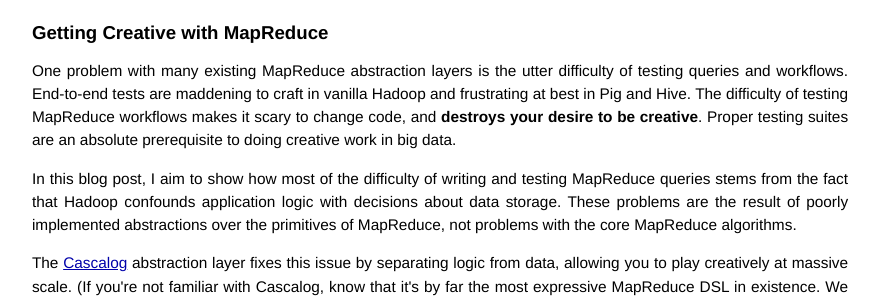
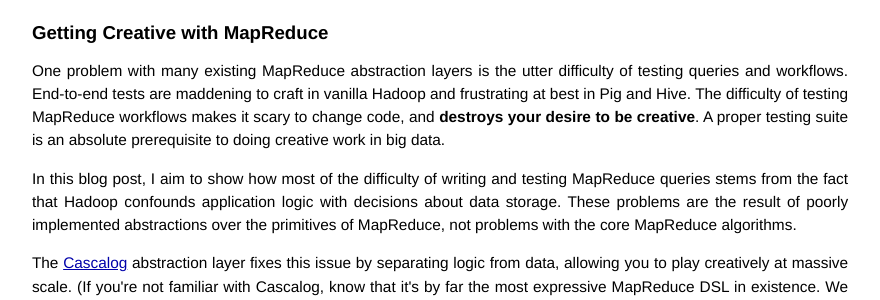
Before and after one commit to sritchie/sritchie.github.io, a Jekyll site: the page built from _posts/2011-09-29-getting-creative-with-mapreduce.html, in a window 1280 px wide and 900 px high. Shown: the part 128-428 px from the top of the window, without its empty margins (200-1080 px from the left). Built offline with Jekyll 4.4.1, drawn with Linux system fonts in a browser that asks for light colours; Markdown is read by kramdown in place of the engine named in the settings.

Commit message:
Removed extra a from post.

```diff
--- a/_posts/2011-09-29-getting-creative-with-mapreduce.html
+++ b/_posts/2011-09-29-getting-creative-with-mapreduce.html
@@ -12,7 +12,7 @@ title: Getting Creative with MapReduce
 
 
 <p>
-One problem with many existing MapReduce abstraction layers is the utter difficulty of testing queries and workflows. End-to-end tests are maddening to craft in vanilla Hadoop and frustrating at best in Pig and Hive. The difficulty of testing MapReduce workflows makes it scary to change code, and <b>destroys your desire to be creative</b>. Proper testing suites are an absolute prerequisite to doing creative work in big data.
+One problem with many existing MapReduce abstraction layers is the utter difficulty of testing queries and workflows. End-to-end tests are maddening to craft in vanilla Hadoop and frustrating at best in Pig and Hive. The difficulty of testing MapReduce workflows makes it scary to change code, and <b>destroys your desire to be creative</b>. A proper testing suite is an absolute prerequisite to doing creative work in big data.
 </p>
 <p>
 In this blog post, I aim to show how most of the difficulty of writing and testing MapReduce queries stems from the fact that Hadoop confounds application logic with decisions about data storage. These problems are the result of poorly implemented abstractions over the primitives of MapReduce, not problems with the core MapReduce algorithms.
--- a/_posts/2011-09-30-testing-cascalog-with-midje.html
+++ b/_posts/2011-09-30-testing-cascalog-with-midje.html
@@ -15,7 +15,7 @@ title: Testing Cascalog with Midje
 I've been working on a Cascalog testing suite these past few weeks, an extension to Brian Marick's <a href="https://github.com/marick/Midje">Midje</a>, that eases much of the pain of testing MapReduce workflows. I think a lot of the dull work we see in the Hadoop community is a direct result of fear. Without proper tests, Hadoop developers can't help but be scared of making changes to production code. When creativity might bring down a workflow, it's easiest to get it working once and leave it alone.
 </p>
 <p>
-The antidote to all of this fear is a functional testing suite. As I discussed in a <a href="http://sritchie.github.com/2011/09/29/getting-creative-with-mapreduce.html">Getting Creative with MapReduce</a>, Hadoop workflows are difficult to test at all; testing application logic in isolation of data storage is impossible.
+The antidote to all of this fear is a functional testing suite. As I discussed in <a href="http://sritchie.github.com/2011/09/29/getting-creative-with-mapreduce.html">Getting Creative with MapReduce</a>, Hadoop workflows are difficult to test at all; testing application logic in isolation of data storage is impossible.
 </p>
 <p>
 Cascalog is free of this weakness. <a href="https://github.com/sritchie/midje-cascalog">midje-cascalog</a> allows you to test Cascalog queries as pure functions, both in isolation and as components of more complicated workflows. the resulting tests are truly beautiful.
--- a/org/_posts/2011-09-30-testing-cascalog-with-midje.org
+++ b/org/_posts/2011-09-30-testing-cascalog-with-midje.org
@@ -13,7 +13,7 @@ title: Testing Cascalog with Midje
 
 I've been working on a Cascalog testing suite these past few weeks, an extension to Brian Marick's [[https://github.com/marick/Midje][Midje]], that eases much of the pain of testing MapReduce workflows. I think a lot of the dull work we see in the Hadoop community is a direct result of fear. Without proper tests, Hadoop developers can't help but be scared of making changes to production code. When creativity might bring down a workflow, it's easiest to get it working once and leave it alone.
 
-The antidote to all of this fear is a functional testing suite. As I discussed in a [[http://sritchie.github.com/2011/09/29/getting-creative-with-mapreduce.html][Getting Creative with MapReduce]], Hadoop workflows are difficult to test at all; testing application logic in isolation of data storage is impossible.
+The antidote to all of this fear is a functional testing suite. As I discussed in [[http://sritchie.github.com/2011/09/29/getting-creative-with-mapreduce.html][Getting Creative with MapReduce]], Hadoop workflows are difficult to test at all; testing application logic in isolation of data storage is impossible.
 
 Cascalog is free of this weakness. [[https://github.com/sritchie/midje-cascalog][midje-cascalog]] allows you to test Cascalog queries as pure functions, both in isolation and as components of more complicated workflows. the resulting tests are truly beautiful.
 
```
